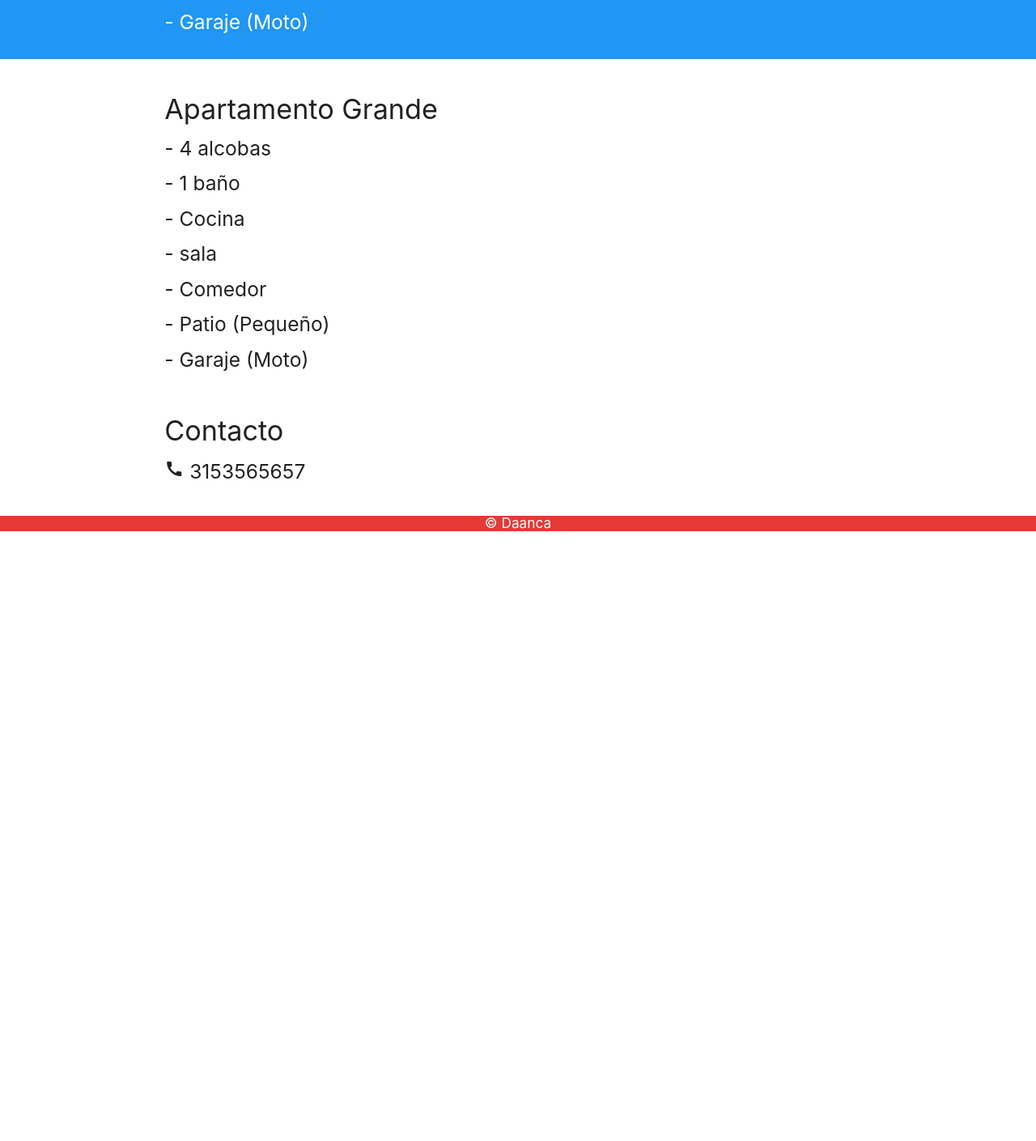
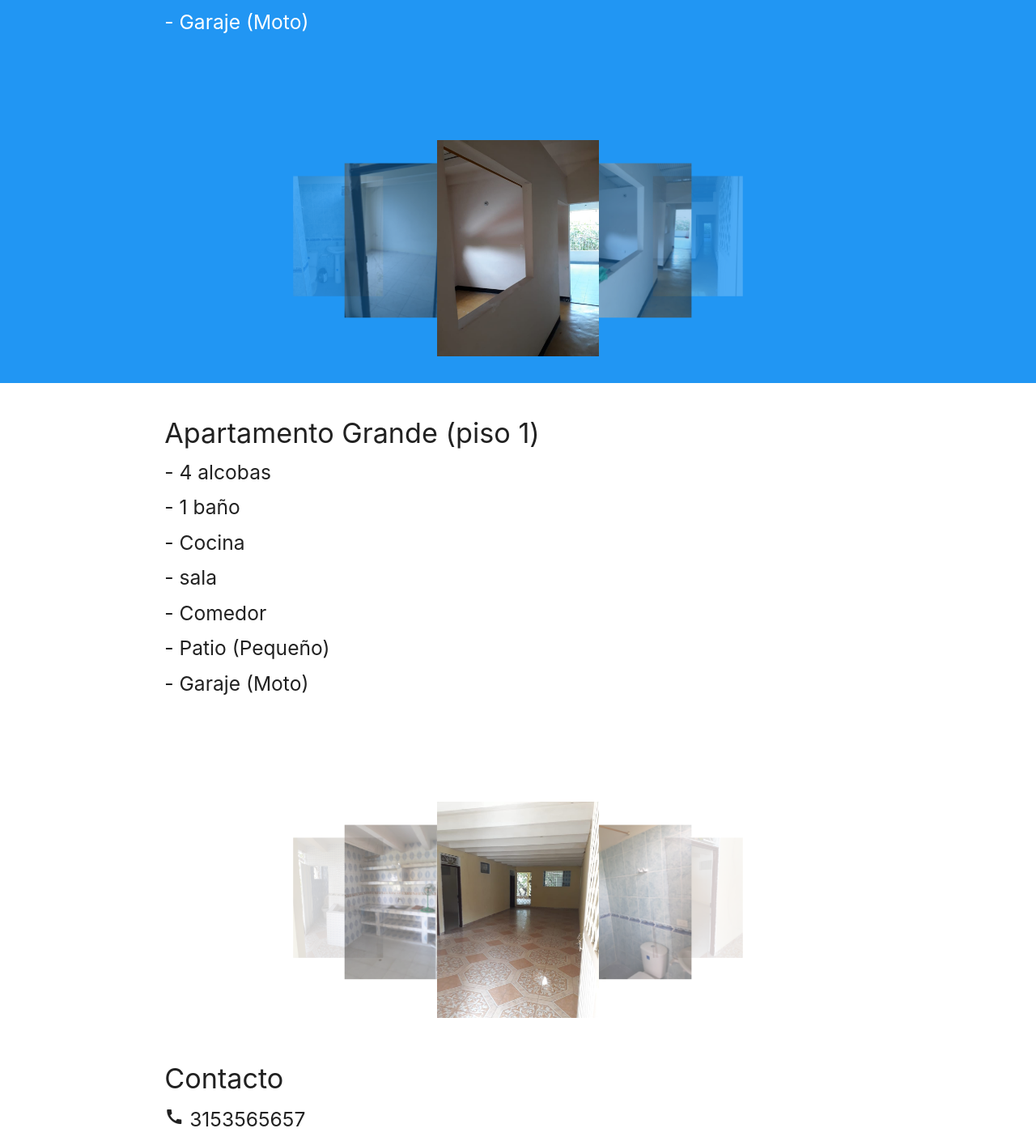
Before and after one commit to Daanca96/Arriendo, a plain HTML site: page index.html in a window 1280 px wide. Shown: the part 1267-2676 px from the top of the page at 81% size. Before the commit the page ends 1930 px from the top, so only its background shows below. Drawn offline with nearby package versions, Linux system fonts and the light colour scheme.

Commit message:
Add files via upload

```diff
--- a/index.html
+++ b/index.html
@@ -79,7 +79,7 @@ https://bit.ly/2NTDQht-->
     <div class="container">
 		<div class="row">
 			<div class="col s12 m12 white-text" id="section_Apartamento1">
-				<h4>Apartamento Pequeño</h4>
+				<h4>Apartamento Pequeño (piso 2)</h4>
 				<h5>- 2 alcobas</h5>
 				<h5>- 1 baño</h5>
 				<h5>- Cocina</h5>
@@ -88,7 +88,18 @@ https://bit.ly/2NTDQht-->
 				<h5>- Patio (Pequeño)</h5>
 				<h5>- Garaje (Moto)</h5><br>
 				<!--<h5 class="red-text">PRECIO $ 450.000 pesos colombianos-sin servicios incluidos</h5>-->
+
+				<div class="carousel">
+                    <a class="carousel-item" href="#one!"><img class="responsive-img" src="1.jpg"></a>
+    				<a class="carousel-item" href="#two!"><img class="responsive-img" src="2.jpg"></a>
+    				<a class="carousel-item" href="#three!"><img class="responsive-img" src="3.jpg"></a>
+    				<a class="carousel-item" href="#four!"><img class="responsive-img" src="4.jpg"></a>
+    				<a class="carousel-item" href="#five!"><img class="responsive-img" src="5.jpg"></a>
+    				<a class="carousel-item" href="#six!"><img class="responsive-img" src="6.jpg"></a>
+    				<a class="carousel-item" href="#seven!"><img class="responsive-img" src="7.jpg"></a>
+  				</div>
 			</div>
+
         </div>
     </div>
     </div>
@@ -96,7 +107,7 @@ https://bit.ly/2NTDQht-->
     <div class="container">
 		<div class="row">
 			<div class="col s12 m12" id="section_Apartamento2">
-				<h4>Apartamento Grande</h4>
+				<h4>Apartamento Grande (piso 1)</h4>
 				<h5>- 4 alcobas</h5>
 				<h5>- 1 baño</h5>
 				<h5>- Cocina</h5>
@@ -105,6 +116,14 @@ https://bit.ly/2NTDQht-->
 				<h5>- Patio (Pequeño)</h5>
 				<h5>- Garaje (Moto)</h5><br>
 				<!--<h5 class="red-text">PRECIO $ 650.000 pesos colombianos-sin servicios incluidos</h5>-->
+
+				<div class="carousel">
+                    <a class="carousel-item" href="#one!"><img class="responsive-img" src="8.jpg"></a>
+    				<a class="carousel-item" href="#two!"><img class="responsive-img" src="9.jpg"></a>
+    				<a class="carousel-item" href="#three!"><img class="responsive-img" src="10.jpg"></a>
+    				<a class="carousel-item" href="#four!"><img class="responsive-img" src="11.jpg"></a>
+    				<a class="carousel-item" href="#five!"><img class="responsive-img" src="12.jpg"></a>
+  				</div>
 			</div>
 
 			<div class="col s12 m12" id="section_Contacto">
```
Also changed, not shown: 1.jpg (added), 10.jpg (added), 11.jpg (added), 12.jpg (added), 2.jpg (added), 3.jpg (added), 4.jpg (added), 5.jpg (added), 6.jpg (added), 7.jpg (added), 8.jpg (added), 9.jpg (added).
